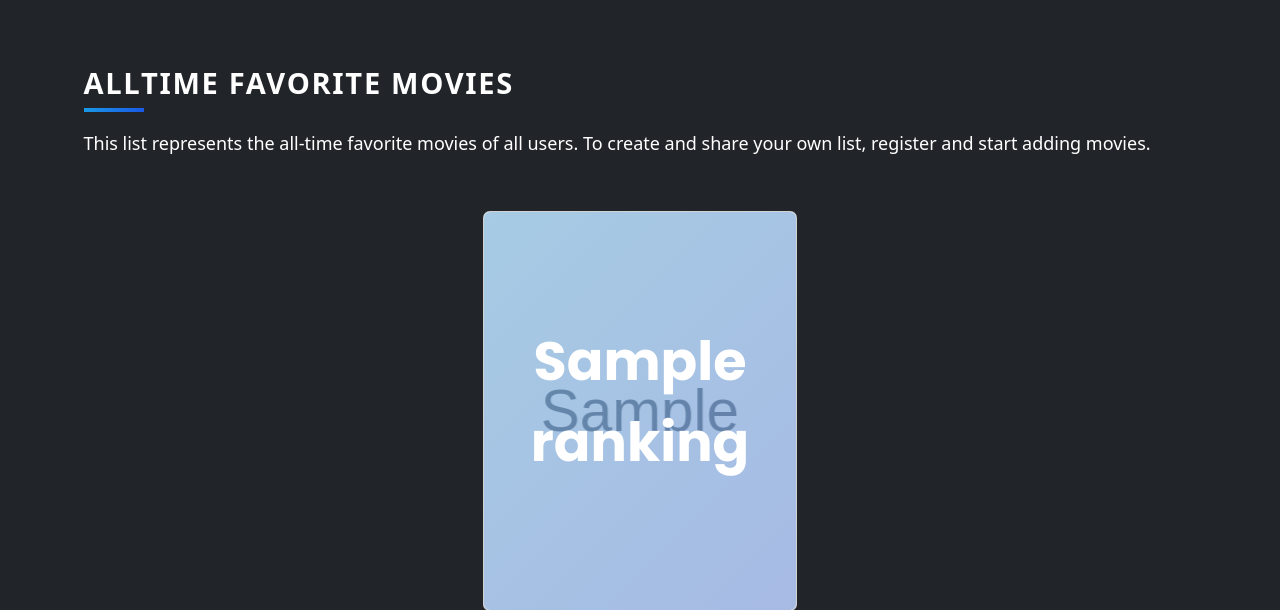
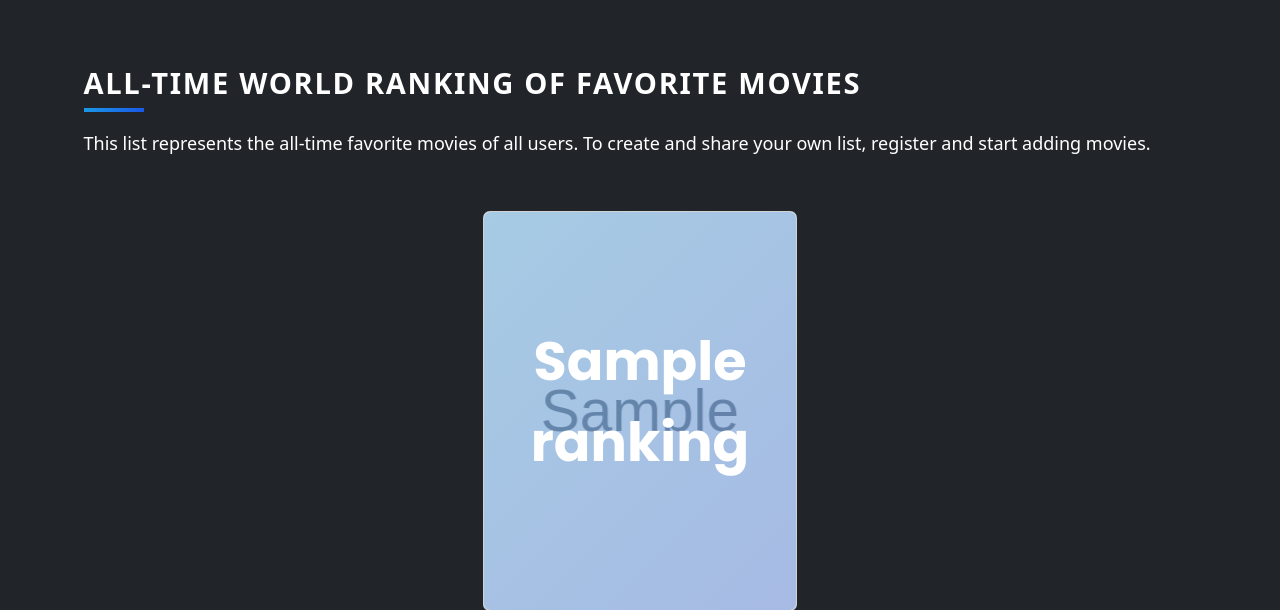
Before and after one commit to timonrieger/filmhub, a Flask app: template templates/index.html in a window 1280 px wide. Shown: the part 100-710 px from the top of the page. Run offline with Flask 3, Linux system fonts and the light colour scheme; the template is opened without the code that fills it: most values are stand-ins (such as "Sample title", 1, 10 or a date in 2020); grey boxes marked "Sample" are stand-in pictures; some libraries are stand-ins or nearby versions.

Commit message:
heading naming improvement

```diff
--- a/templates/index.html
+++ b/templates/index.html
@@ -1,21 +1,23 @@
-{% extends 'base.html' %} {% block title %}Filmhub - Alltime Favorite Movies{%
-endblock %} {% block content %}
+{% extends 'base.html' %}
+{% block title %}Filmhub - All-Time Favorite Movies {%if user %} by {{ user.username }}{% endif %}{% endblock %}
+{% block content %}
 <div class="container">
   {% if user %}
   <h1 class="heading">
-    Top 10 Movies by {{ user.username }} {% if current_user.username ==
+    All-Time Favorite Movies by {{ user.username }} {% if current_user.username ==
     user.username %} (You) {% endif %}
   </h1>
   <div class="container text-center add pb-4">
     <a href="{{ url_for('add') }}" class="btn btn-primary btn-md">Add Movie</a>
   </div>
   {% else %}
-  <h1 class="heading">Alltime Favorite Movies</h1>
+  <h1 class="heading">All-Time World Ranking of Favorite Movies</h1>
   <p class="description">
     This list represents the all-time favorite movies of all users. To create
     and share your own list, register and start adding movies.
   </p>
-  {% endif %} {% for movie in movies %}
+  {% endif %}
+  {% for movie in movies %}
   <div class="card">
     <div class="front" style="background-image: url({{ movie.img_url }})">
       <p class="large">{{ movie.ranking }}</p>
@@ -43,5 +45,4 @@ endblock %} {% block content %}
   </div>
   {% endfor %}
 </div>
-
 {% endblock %}
```
